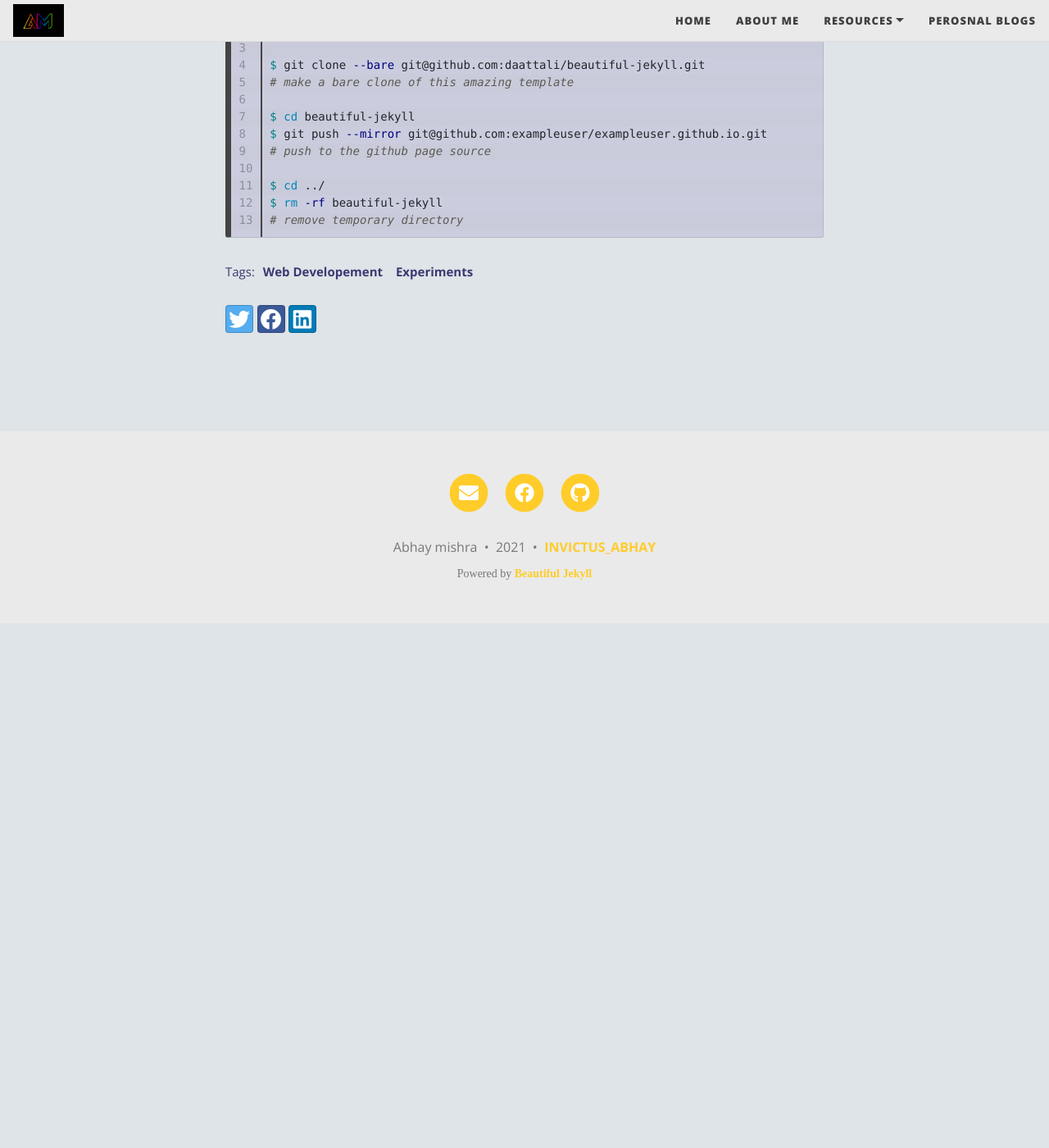
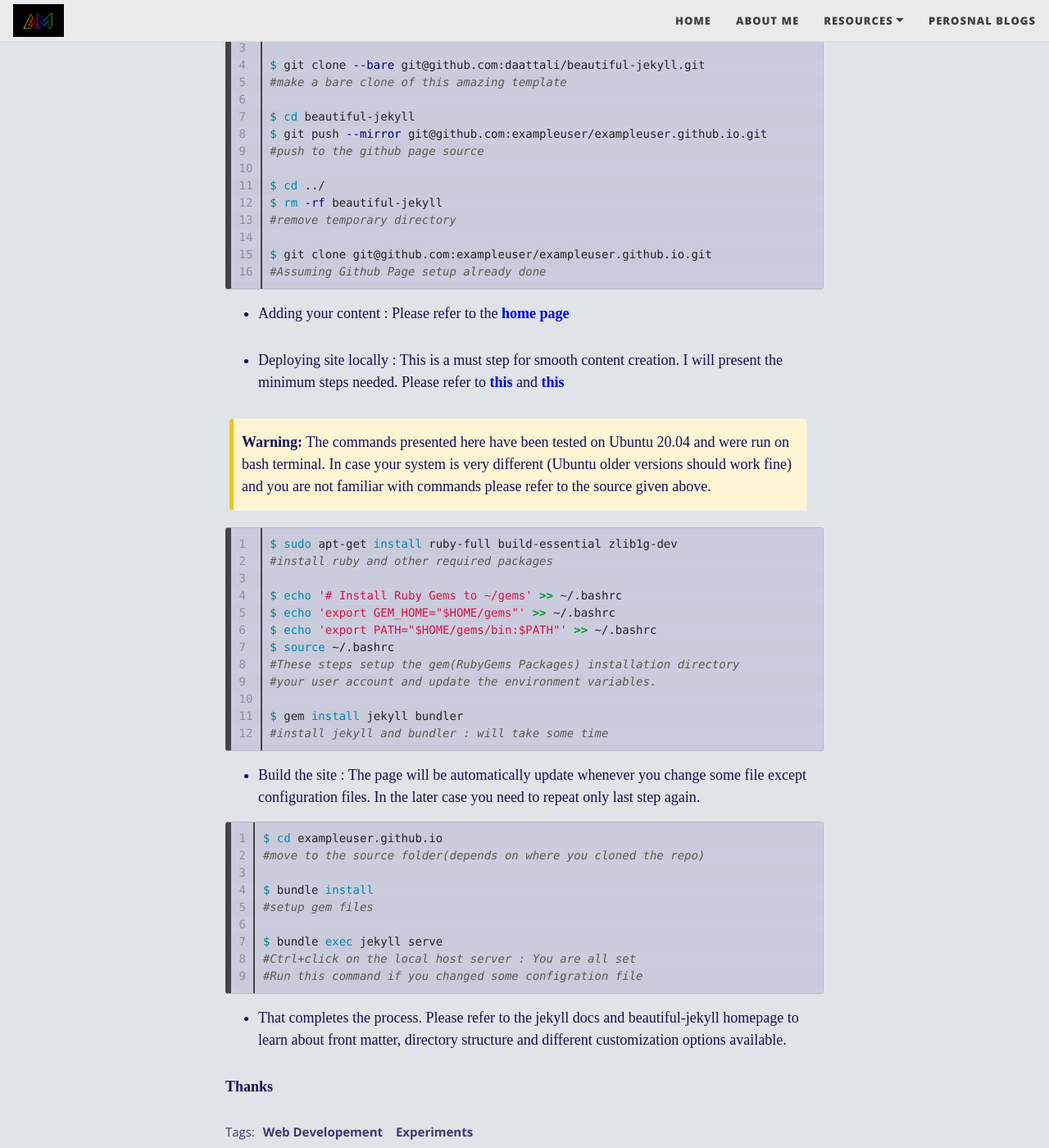
Before and after one commit to mabhay3420/mabhay3420.github.io, a Jekyll site: the page built from _posts/2021-04-05-Building-a-static-site.md, in a window 1280 px wide and 1400 px high, scrolled down 1379 px. Shown: the whole window at 82% size. Built offline with Jekyll 4.4.1, drawn with Linux system fonts in a browser that asks for light colours; nearby versions of some CDN libraries; comment, search, counter and statistics services are not loaded; before the commit the page ends 2139 px from its top, so only the background shows below that; some of the changed text lies outside the part shown.

Commit message:
First blog completed

```diff
--- a/_posts/2021-04-05-Building-a-static-site.md
+++ b/_posts/2021-04-05-Building-a-static-site.md
@@ -28,20 +28,63 @@ I will go step by step on how the whole process was completed. I am on Ubuntu 20
 
 ## Steps for generating simple static site
 
-1. Clone from beautiful-jekyll : Derived From [Here](https://stackoverflow.com/questions/6613166/how-to-duplicate-a-git-repository-without-forking)
+- Clone from beautiful-jekyll : Derived From [Here](https://stackoverflow.com/questions/6613166/how-to-duplicate-a-git-repository-without-forking)
 {%highlight bash linenos %}
 $ mkdir foo; cd foo
-# move to a scratch dir
+#move to a scratch dir
 
 $ git clone --bare git@github.com:daattali/beautiful-jekyll.git
-# make a bare clone of this amazing template
+#make a bare clone of this amazing template
 
 $ cd beautiful-jekyll
 $ git push --mirror git@github.com:exampleuser/exampleuser.github.io.git
-# push to the github page source
+#push to the github page source
 
 $ cd ../
 $ rm -rf beautiful-jekyll
-# remove temporary directory
+#remove temporary directory
 
+$ git clone git@github.com:exampleuser/exampleuser.github.io.git
+#Assuming Github Page setup already done
 {%endhighlight%}
+
+- Adding your content : Please refer to the [home page](https://github.com/daattali/beautiful-jekyll)
+
+- Deploying site locally : This is a must step for smooth content creation. I will present the minimum steps needed. Please refer to [this](https://docs.github.com/en/pages/setting-up-a-github-pages-site-with-jekyll/testing-your-github-pages-site-locally-with-jekyll) and [this](https://jekyllrb.com/docs/installation/)
+
+{: .box-warning}
+**Warning:** The commands presented here have been tested on Ubuntu 20.04 and were run on bash terminal. In case your system is very different (Ubuntu older versions should work fine) and you are not familiar with commands please refer to the source given above.
+
+{%highlight bash linenos %}
+$ sudo apt-get install ruby-full build-essential zlib1g-dev
+#install ruby and other required packages
+
+$ echo '# Install Ruby Gems to ~/gems' >> ~/.bashrc
+$ echo 'export GEM_HOME="$HOME/gems"' >> ~/.bashrc
+$ echo 'export PATH="$HOME/gems/bin:$PATH"' >> ~/.bashrc
+$ source ~/.bashrc
+#These steps setup the gem(RubyGems Packages) installation directory
+#your user account and update the environment variables.
+
+$ gem install jekyll bundler
+#install jekyll and bundler : will take some time
+{%endhighlight%}
+
+- Build the site : The page will be automatically update whenever you change some file except configuration files. In the later case you need to repeat only last step again.
+
+{%highlight bash linenos %}
+$ cd exampleuser.github.io
+#move to the source folder(depends on where you cloned the repo)
+
+$ bundle install
+#setup gem files
+
+$ bundle exec jekyll serve
+#Ctrl+click on the local host server : You are all set
+#Run this command if you changed some configration file
+{%endhighlight%}
+
+- That completes the process. Please refer to the jekyll docs and beautiful-jekyll homepage to learn about front matter, directory structure and different
+customization options available.
+
+**Thanks**
```
Also changed, not shown: 1 other file.
